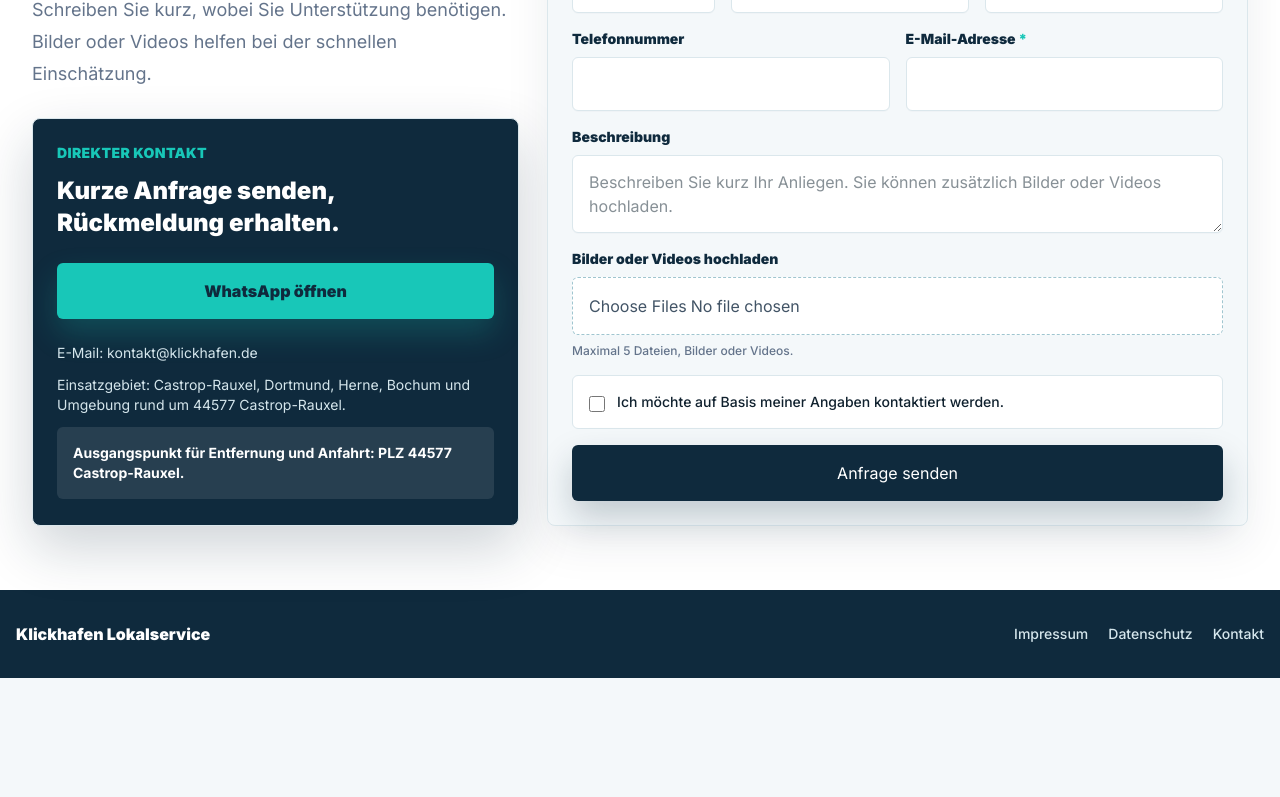
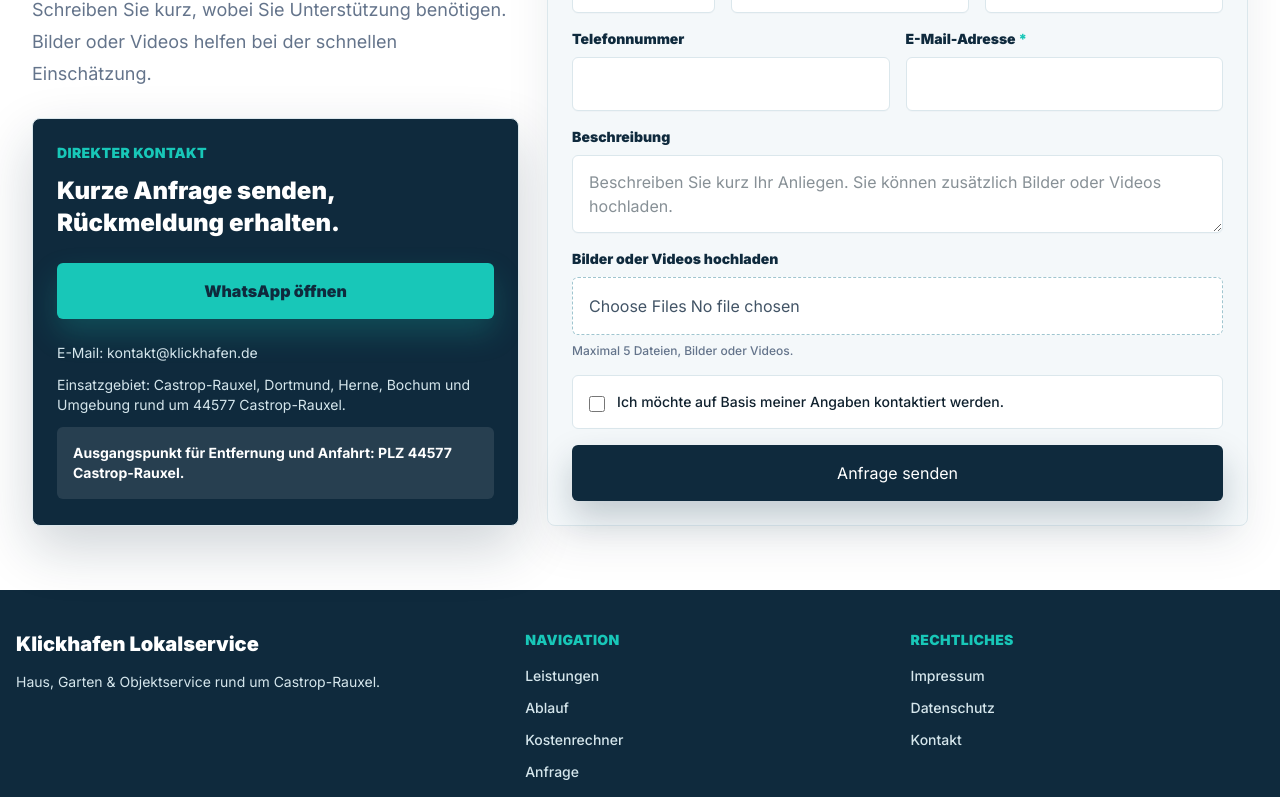
Before and after one commit to MrSigel/Klickhafen-Lokalservice, a Next.js app: page / in a window 1280 px wide. Shown: the part 4262-5059 px from the top of the page. Before the commit the page ends 4940 px from the top, so only its background shows below. Built offline with nearby package versions, Linux system fonts and the light colour scheme.

Commit message:
Ergänze dezente Motion-Animationen und Footer

```diff
--- a/package.json
+++ b/package.json
@@ -8,6 +8,7 @@
   },
   "dependencies": {
     "@supabase/supabase-js": "2.106.2",
+    "framer-motion": "12.40.0",
     "next": "16.2.7",
     "react": "19.2.7",
     "react-dom": "19.2.7"
--- a/src/components/landing-page.tsx
+++ b/src/components/landing-page.tsx
@@ -1,6 +1,7 @@
 "use client";
 
 import { FormEvent, useMemo, useRef, useState } from "react";
+import { AnimatePresence, motion, useReducedMotion } from "framer-motion";
 
 const services = {
   Gartenarbeiten: [
@@ -203,6 +204,27 @@ export function LandingPage() {
   const [error, setError] = useState("");
   const [fileError, setFileError] = useState("");
   const formRef = useRef<HTMLFormElement>(null);
+  const reduceMotion = useReducedMotion();
+  const buttonMotion = reduceMotion
+    ? {}
+    : {
+        whileHover: { scale: 1.03 },
+        whileTap: { scale: 0.97 },
+      };
+  const cardMotion = reduceMotion
+    ? {}
+    : {
+        whileHover: { y: -4 },
+        transition: { duration: 0.18 },
+      };
+  const sectionMotion = reduceMotion
+    ? {}
+    : {
+        initial: { opacity: 0, y: 18 },
+        whileInView: { opacity: 1, y: 0 },
+        viewport: { once: true, amount: 0.16 },
+        transition: { duration: 0.45 },
+      };
 
   const estimate = useMemo(() => {
     const selected = effort[selectedEffort];
@@ -352,13 +374,18 @@ export function LandingPage() {
     <div className="min-h-screen bg-[#F4F8FA] text-[#10212E]">
       <header className="sticky top-0 z-30 border-b border-white/60 bg-white/90 shadow-sm backdrop-blur-xl">
         <nav className="mx-auto flex max-w-7xl items-center justify-between gap-4 px-4 py-3 sm:px-6 lg:px-8">
-          <a href="#start" aria-label="Klickhafen Lokalservice" className="group flex min-w-0 items-center">
+          <motion.a
+            href="#start"
+            aria-label="Klickhafen Lokalservice"
+            className="group flex min-w-0 items-center"
+            {...(reduceMotion ? {} : { whileHover: { scale: 1.02 }, whileTap: { scale: 0.98 } })}
+          >
             <img
               src="/klickhafen_logo_transparent.png"
               alt="Klickhafen"
               className="h-11 w-auto max-w-[168px] object-contain transition duration-200 group-hover:scale-[1.04] group-hover:drop-shadow-[0_8px_16px_rgba(15,42,61,0.18)] sm:h-12 sm:max-w-[220px]"
             />
-          </a>
+          </motion.a>
           <div className="hidden items-center gap-7 text-sm font-bold text-[#0F2A3D] md:flex">
             <a className="transition hover:text-[#18C7B8]" href="#leistungen">
               Leistungen
@@ -373,18 +400,22 @@ export function LandingPage() {
               Anfrage
             </a>
           </div>
-          <a
+          <motion.a
             href="#anfrage"
             className="shrink-0 rounded-md bg-[#18C7B8] px-5 py-3 text-sm font-extrabold text-[#0F2A3D] shadow-[0_10px_24px_rgba(24,199,184,0.28)] transition hover:bg-[#15b6a8]"
+            {...buttonMotion}
           >
             <span className="sm:hidden">Anfrage</span>
             <span className="hidden sm:inline">Kostenlose Anfrage</span>
-          </a>
+          </motion.a>
         </nav>
       </header>
 
       <main id="start">
-        <section className="relative overflow-hidden border-b border-[#dbe7ec] bg-[linear-gradient(135deg,#F4F8FA_0%,#FFFFFF_48%,#E9F7F6_100%)]">
+        <motion.section
+          className="relative overflow-hidden border-b border-[#dbe7ec] bg-[linear-gradient(135deg,#F4F8FA_0%,#FFFFFF_48%,#E9F7F6_100%)]"
+          {...sectionMotion}
+        >
           <div className="absolute inset-x-0 top-0 h-24 bg-[linear-gradient(90deg,rgba(15,42,61,0.08)_1px,transparent_1px),linear-gradient(0deg,rgba(15,42,61,0.06)_1px,transparent_1px)] bg-[size:48px_48px]" />
           <div className="relative mx-auto grid max-w-7xl gap-10 px-4 py-16 sm:px-6 sm:py-20 lg:grid-cols-[1.05fr_0.95fr] lg:items-center lg:px-8 lg:py-24">
             <div className="max-w-4xl">
@@ -400,18 +431,20 @@ export function LandingPage() {
                 Dortmund, Herne und Bochum.
               </p>
               <div className="mt-8 flex flex-col gap-3 sm:flex-row">
-                <a
+                <motion.a
                   href="#anfrage"
                   className="rounded-md bg-[#0F2A3D] px-7 py-4 text-center text-base font-extrabold text-white shadow-[0_18px_40px_rgba(15,42,61,0.22)] transition hover:bg-[#14354d]"
+                  {...buttonMotion}
                 >
                   Kostenlose Anfrage stellen
-                </a>
-                <a
+                </motion.a>
+                <motion.a
                   href="#kostenrechner"
                   className="rounded-md border border-[#b8d5df] bg-white px-7 py-4 text-center text-base font-extrabold text-[#0F2A3D] shadow-sm transition hover:border-[#18C7B8] hover:bg-[#f7fffd]"
+                  {...buttonMotion}
                 >
                   Preis berechnen
-                </a>
+                </motion.a>
               </div>
               <div className="mt-8 grid gap-3 sm:grid-cols-2 lg:grid-cols-4">
                 {[
@@ -474,9 +507,9 @@ export function LandingPage() {
               </div>
             </div>
           </div>
-        </section>
+        </motion.section>
 
-        <section id="leistungen" className="bg-white py-18 sm:py-20">
+        <motion.section id="leistungen" className="bg-white py-18 sm:py-20" {...sectionMotion}>
           <div className="mx-auto max-w-7xl px-4 sm:px-6 lg:px-8">
             <SectionIntro
               eyebrow="Leistungen"
@@ -485,14 +518,18 @@ export function LandingPage() {
             />
             <div className="mt-10 grid gap-5 md:grid-cols-2">
               {serviceCards.map((card) => (
-                <article
+                <motion.article
                   key={card.title}
                   className="group rounded-lg border border-[#dbe7ec] bg-[#F4F8FA] p-6 shadow-sm transition hover:-translate-y-1 hover:border-[#18C7B8] hover:bg-white hover:shadow-[0_18px_42px_rgba(15,42,61,0.12)]"
+                  {...cardMotion}
                 >
                   <div className="flex items-start gap-4">
-                    <span className="grid h-11 w-11 shrink-0 place-items-center rounded-xl bg-[#0F2A3D] text-[#18C7B8] transition group-hover:bg-[#18C7B8] group-hover:text-[#0F2A3D]">
+                    <motion.span
+                      className="grid h-11 w-11 shrink-0 place-items-center rounded-xl bg-[#0F2A3D] text-[#18C7B8] transition group-hover:bg-[#18C7B8] group-hover:text-[#0F2A3D]"
+                      {...(reduceMotion ? {} : { whileHover: { rotate: -3, scale: 1.06 } })}
+                    >
                       <ServiceIcon name={card.icon} />
-                    </span>
+                    </motion.span>
                     <div>
                       <h3 className="text-2xl font-black tracking-tight text-[#0F2A3D]">
                         {card.title}
@@ -508,13 +545,13 @@ export function LandingPage() {
                       </li>
                     ))}
                   </ul>
-                </article>
+                </motion.article>
               ))}
             </div>
           </div>
-        </section>
+        </motion.section>
 
-        <section id="ablauf" className="py-18 sm:py-20">
+        <motion.section id="ablauf" className="py-18 sm:py-20" {...sectionMotion}>
           <div className="mx-auto max-w-7xl px-4 sm:px-6 lg:px-8">
             <SectionIntro
               eyebrow="Ablauf"
@@ -525,23 +562,28 @@ export function LandingPage() {
               <div className="absolute left-5 top-0 hidden h-full w-px bg-[#cde0e7] sm:block lg:left-0 lg:top-10 lg:h-px lg:w-full" />
               <div className="relative grid gap-4 lg:grid-cols-6">
                 {timelineSteps.map((step, index) => (
-                  <div
+                  <motion.div
                     key={step.title}
                     className="relative rounded-lg border border-[#dbe7ec] bg-white p-5 shadow-sm"
+                    {...cardMotion}
                   >
                     <span className="grid h-12 w-12 place-items-center rounded-md bg-[#0F2A3D] text-lg font-black text-white">
                       {index + 1}
                     </span>
                     <h3 className="mt-5 text-lg font-black text-[#0F2A3D]">{step.title}</h3>
                     <p className="mt-2 text-sm leading-6 text-[#64748B]">{step.text}</p>
-                  </div>
+                  </motion.div>
                 ))}
               </div>
             </div>
           </div>
-        </section>
+        </motion.section>
 
-        <section id="kostenrechner" className="bg-[#0F2A3D] py-14 text-white sm:py-16">
+        <motion.section
+          id="kostenrechner"
+          className="bg-[#0F2A3D] py-14 text-white sm:py-16"
+          {...sectionMotion}
+        >
           <div className="mx-auto grid max-w-7xl items-stretch gap-6 px-4 sm:px-6 lg:grid-cols-[0.78fr_1.22fr] lg:px-8">
             <div className="flex h-full flex-col rounded-lg border border-white/10 bg-white/[0.06] p-5 sm:p-6">
               <p className="text-sm font-black uppercase tracking-wide text-[#18C7B8]">
@@ -588,11 +630,19 @@ export function LandingPage() {
                 </div>
               </div>
 
-              <div key={wizardStep} className="wizard-step-panel min-h-[320px] flex-1">
+              <AnimatePresence mode="wait">
+                <motion.div
+                  key={wizardStep}
+                  className="min-h-[320px] flex-1"
+                  initial={reduceMotion ? false : { opacity: 0, y: 10 }}
+                  animate={reduceMotion ? undefined : { opacity: 1, y: 0 }}
+                  exit={reduceMotion ? undefined : { opacity: 0, y: -8 }}
+                  transition={{ duration: 0.2 }}
+                >
               {wizardStep === 1 ? (
                 <div className="grid gap-2 sm:grid-cols-2">
                   {(Object.keys(services) as ServiceKey[]).map((service) => (
-                    <button
+                    <motion.button
                       key={service}
                       type="button"
                       onClick={() => changeService(service)}
@@ -601,9 +651,10 @@ export function LandingPage() {
                           ? "border-[#18C7B8] bg-[#e7fbf8] text-[#0F2A3D] shadow-sm"
                           : "border-[#dbe7ec] bg-white text-[#425466] hover:border-[#18C7B8]"
                       }`}
+                      {...buttonMotion}
                     >
                       {service}
-                    </button>
+                    </motion.button>
                   ))}
                 </div>
               ) : null}
@@ -630,7 +681,7 @@ export function LandingPage() {
               {wizardStep === 3 ? (
                 <div className="grid gap-2 sm:grid-cols-3">
                   {(Object.keys(effort) as EffortKey[]).map((level) => (
-                    <button
+                    <motion.button
                       key={level}
                       type="button"
                       onClick={() => setSelectedEffort(level)}
@@ -639,12 +690,13 @@ export function LandingPage() {
                           ? "border-[#18C7B8] bg-[#e7fbf8] shadow-sm"
                           : "border-[#dbe7ec] bg-white hover:border-[#18C7B8]"
                       }`}
+                      {...buttonMotion}
                     >
                       <span className="block text-lg font-black text-[#0F2A3D]">{level}</span>
                       <span className="text-sm font-medium text-[#64748B]">
                         {effort[level].hours}
                       </span>
-                    </button>
+                    </motion.button>
                   ))}
                 </div>
               ) : null}
@@ -656,7 +708,7 @@ export function LandingPage() {
                   </p>
                   <div className="grid gap-2 sm:grid-cols-2">
                     {(Object.keys(distances) as DistanceKey[]).map((distance) => (
-                      <button
+                      <motion.button
                         key={distance}
                         type="button"
                         onClick={() => setSelectedDistance(distance)}
@@ -665,12 +717,13 @@ export function LandingPage() {
                             ? "border-[#18C7B8] bg-[#e7fbf8] shadow-sm"
                             : "border-[#dbe7ec] bg-white hover:border-[#18C7B8]"
                         }`}
+                        {...buttonMotion}
                       >
                         <span className="block font-black text-[#0F2A3D]">{distance}</span>
                         <span className="text-sm font-medium text-[#64748B]">
                           ab PLZ 44577 · Anfahrt: {distances[distance].label}
                         </span>
-                      </button>
+                      </motion.button>
                     ))}
                   </div>
                 </div>
@@ -699,41 +752,45 @@ export function LandingPage() {
                   <p className="mt-4 text-sm font-medium text-[#64748B]">
                     Der genaue Preis wird nach Prüfung Ihrer Angaben bestätigt.
                   </p>
-                  <button
+                  <motion.button
                     type="button"
                     onClick={applyEstimate}
                     className="mt-5 w-full rounded-md bg-[#18C7B8] px-6 py-4 text-base font-black text-[#0F2A3D] shadow-[0_14px_30px_rgba(24,199,184,0.24)] transition hover:bg-[#15b6a8]"
+                    {...buttonMotion}
                   >
                     Mit dieser Einschätzung anfragen
-                  </button>
+                  </motion.button>
                 </div>
               ) : null}
 
-              </div>
+                </motion.div>
+              </AnimatePresence>
 
               <div className="mt-6 flex gap-3">
-                <button
+                <motion.button
                   type="button"
                   onClick={() => setWizardStep((step) => Math.max(1, step - 1))}
                   disabled={wizardStep === 1}
                   className="rounded-md border border-[#dbe7ec] bg-white px-5 py-3 font-black text-[#0F2A3D]"
+                  {...buttonMotion}
                 >
                   Zurück
-                </button>
-                <button
+                </motion.button>
+                <motion.button
                   type="button"
                   onClick={() => setWizardStep((step) => Math.min(5, step + 1))}
                   disabled={wizardStep === 5 || !canGoNext}
                   className="ml-auto rounded-md bg-[#0F2A3D] px-5 py-3 font-black text-white"
+                  {...buttonMotion}
                 >
                   Weiter
-                </button>
+                </motion.button>
               </div>
             </div>
           </div>
-        </section>
+        </motion.section>
 
-        <section className="bg-white py-18 sm:py-20">
+        <motion.section className="bg-white py-18 sm:py-20" {...sectionMotion}>
           <div className="mx-auto max-w-7xl px-4 sm:px-6 lg:px-8">
             <div className="grid gap-10 lg:grid-cols-[0.78fr_1.22fr] lg:items-start">
               <SectionIntro
@@ -743,20 +800,21 @@ export function LandingPage() {
               />
               <div className="grid gap-4 sm:grid-cols-2">
                 {careCards.map((card) => (
-                  <div
+                  <motion.div
                     key={card.title}
                     className="rounded-lg border border-[#dbe7ec] bg-[#F4F8FA] p-6 shadow-sm"
+                    {...cardMotion}
                   >
                     <p className="text-xl font-black text-[#0F2A3D]">{card.title}</p>
                     <p className="mt-3 leading-7 text-[#64748B]">{card.text}</p>
-                  </div>
+                  </motion.div>
                 ))}
               </div>
             </div>
           </div>
-        </section>
+        </motion.section>
 
-        <section className="py-18 sm:py-20">
+        <motion.section className="py-18 sm:py-20" {...sectionMotion}>
           <div className="mx-auto max-w-7xl px-4 sm:px-6 lg:px-8">
             <div className="rounded-lg border border-[#dbe7ec] bg-white p-6 shadow-[0_20px_55px_rgba(15,42,61,0.08)] sm:p-8">
               <SectionIntro
@@ -784,9 +842,9 @@ export function LandingPage() {
               </div>
             </div>
           </div>
-        </section>
+        </motion.section>
 
-        <section id="anfrage" className="bg-white py-14 sm:py-16">
+        <motion.section id="anfrage" className="bg-white py-14 sm:py-16" {...sectionMotion}>
           <div className="mx-auto grid max-w-7xl items-stretch gap-7 px-4 sm:px-6 lg:grid-cols-[0.82fr_1.18fr] lg:px-8">
             <div className="flex h-full flex-col">
               <SectionIntro
@@ -801,12 +859,13 @@ export function LandingPage() {
                 <p className="mt-3 text-2xl font-black">
                   Kurze Anfrage senden, Rückmeldung erhalten.
                 </p>
-                <a
+                <motion.a
                   href={`https://wa.me/${whatsappNumber}`}
                   className="mt-6 block rounded-md bg-[#18C7B8] px-5 py-4 text-center text-base font-black text-[#0F2A3D] shadow-[0_14px_30px_rgba(24,199,184,0.22)]"
+                  {...buttonMotion}
                 >
                   WhatsApp öffnen
-                </a>
+                </motion.a>
                 <div className="mt-6 grid gap-3 text-sm text-[#d5e6ec]">
                   <p>E-Mail: kontakt@klickhafen.de</p>
                   <p>
@@ -820,10 +879,18 @@ export function LandingPage() {
               </div>
             </div>
 
-            <form
+            <motion.form
               ref={formRef}
               onSubmit={submitRequest}
               className="grid gap-4 rounded-lg border border-[#dbe7ec] bg-[#F4F8FA] p-5 shadow-[0_18px_45px_rgba(15,42,61,0.08)] sm:p-6"
+              {...(reduceMotion
+                ? {}
+                : {
+                    initial: { opacity: 0, y: 12 },
+                    whileInView: { opacity: 1, y: 0 },
+                    viewport: { once: true, amount: 0.2 },
+                    transition: { duration: 0.35 },
+                  })}
             >
               <div className="grid gap-4 sm:grid-cols-[0.6fr_1fr_1fr]">
                 <Field label="Anrede">
@@ -920,28 +987,86 @@ export function LandingPage() {
                 </p>
               ) : null}
 
-              <button
+              <motion.button
                 type="submit"
                 disabled={submitState === "loading"}
                 className="rounded-md bg-[#0F2A3D] px-6 py-4 text-base font-black text-white shadow-[0_16px_34px_rgba(15,42,61,0.22)] transition hover:bg-[#14354d]"
+                {...buttonMotion}
               >
                 Anfrage senden
-              </button>
-            </form>
+              </motion.button>
+            </motion.form>
           </div>
-        </section>
+        </motion.section>
       </main>
 
-      <footer className="bg-[#0F2A3D] px-4 py-8 text-white">
-        <div className="mx-auto flex max-w-7xl flex-col gap-4 sm:flex-row sm:items-center sm:justify-between">
-          <p className="font-black">Klickhafen Lokalservice</p>
-          <div className="flex gap-5 text-sm font-medium text-[#d5e6ec]">
-            <a href="#anfrage">Impressum</a>
-            <a href="#anfrage">Datenschutz</a>
-            <a href="#anfrage">Kontakt</a>
+      <motion.footer
+        className="bg-[#0F2A3D] px-4 py-10 text-white"
+        {...(reduceMotion
+          ? {}
+          : {
+              initial: { opacity: 0, y: 16 },
+              whileInView: { opacity: 1, y: 0 },
+              viewport: { once: true, amount: 0.2 },
+              transition: { duration: 0.4 },
+            })}
+      >
+        <div className="mx-auto max-w-7xl">
+          <div className="grid gap-8 md:grid-cols-[1.35fr_1fr_1fr]">
+            <motion.div {...(reduceMotion ? {} : { whileHover: { y: -2 } })}>
+              <p className="text-xl font-black">Klickhafen Lokalservice</p>
+              <p className="mt-3 max-w-sm text-sm leading-6 text-[#d5e6ec]">
+                Haus, Garten & Objektservice rund um Castrop-Rauxel.
+              </p>
+            </motion.div>
+
+            <div>
+              <p className="text-sm font-black uppercase tracking-wide text-[#18C7B8]">
+                Navigation
+              </p>
+              <div className="mt-4 grid gap-3 text-sm font-medium text-[#d5e6ec]">
+                {[
+                  ["Leistungen", "#leistungen"],
+                  ["Ablauf", "#ablauf"],
+                  ["Kostenrechner", "#kostenrechner"],
+                  ["Anfrage", "#anfrage"],
+                ].map(([label, href]) => (
+                  <motion.a
+                    key={label}
+                    href={href}
+                    className="transition hover:text-[#18C7B8]"
+                    {...(reduceMotion ? {} : { whileHover: { x: 3 } })}
+                  >
+                    {label}
+                  </motion.a>
+                ))}
+              </div>
+            </div>
+
+            <div>
+              <p className="text-sm font-black uppercase tracking-wide text-[#18C7B8]">
+                Rechtliches
+              </p>
+              <div className="mt-4 grid gap-3 text-sm font-medium text-[#d5e6ec]">
+                {["Impressum", "Datenschutz", "Kontakt"].map((label) => (
+                  <motion.a
+                    key={label}
+                    href="#anfrage"
+                    className="transition hover:text-[#18C7B8]"
+                    {...(reduceMotion ? {} : { whileHover: { x: 3 } })}
+                  >
+                    {label}
+                  </motion.a>
+                ))}
+              </div>
+            </div>
+          </div>
+
+          <div className="mt-8 border-t border-white/12 pt-5 text-sm text-[#d5e6ec]">
+            © Klickhafen.de Webdesign und Entwicklung
           </div>
         </div>
-      </footer>
+      </motion.footer>
     </div>
   );
 }
```
Also changed, not shown: src/app/globals.css (+0 -16 lines), 1 other file (tests, documents, lock files or other folders).
